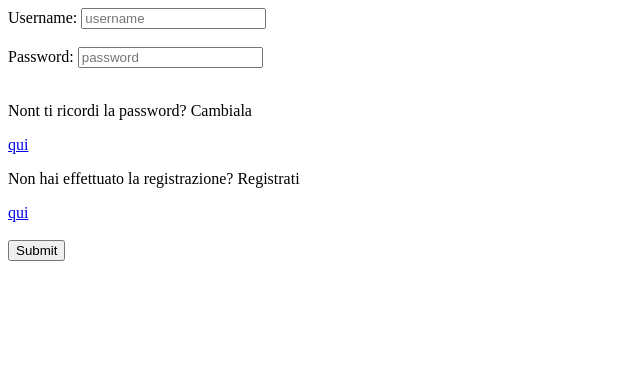
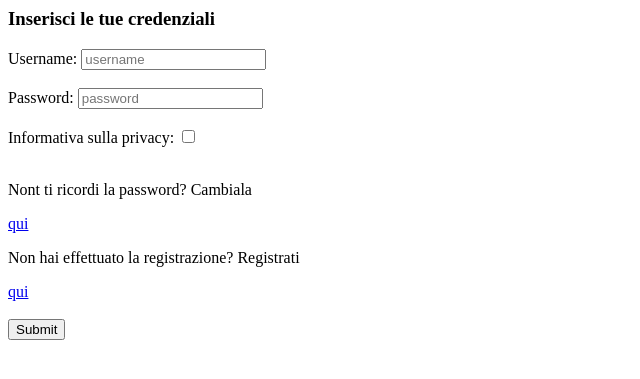
Before and after one commit to MatteoBa23/INF_5H, a PHP site: the page made by PHP/ES05 - ConnessioneDatabase/login.php in a window 1280 px wide. Shown: the top 379 px of the page, without its empty margins (0-640 px from the left). Run offline with PHP 8.4, Linux system fonts and the light colour scheme.

Commit message:
Update login.php

```diff
--- a/PHP/ES05 - ConnessioneDatabase/login.php
+++ b/PHP/ES05 - ConnessioneDatabase/login.php
@@ -20,11 +20,14 @@ if(!isset($_SESSION['login']))
 	//se non è già stato effettuato il login compare il form
 	if(!isset($_POST['Login'])){?>
   		<form name="frmLogin" action="login.php" method="POST">
+		<h3>Inserisci le tue credenziali</h3>
 		Username: <input type="text" name="username" placeholder="username"><br><br>
    		Password: <input type="password" name="password" placeholder="password"><br><br>
+		Informativa sulla privacy: <input type="checkbox"><br><br>
 		<p>Nont ti ricordi la password? Cambiala<p><a href="reset.php">qui</a><br>
 		<p>Non hai effettuato la registrazione? Registrati<p><a href="signup.php">qui</a><br><br>
    		<input type="submit" name="Login">
+
  		</form><?php
 	}else
 		//verifico le credenziali inserite, utente già fatto il login
```
